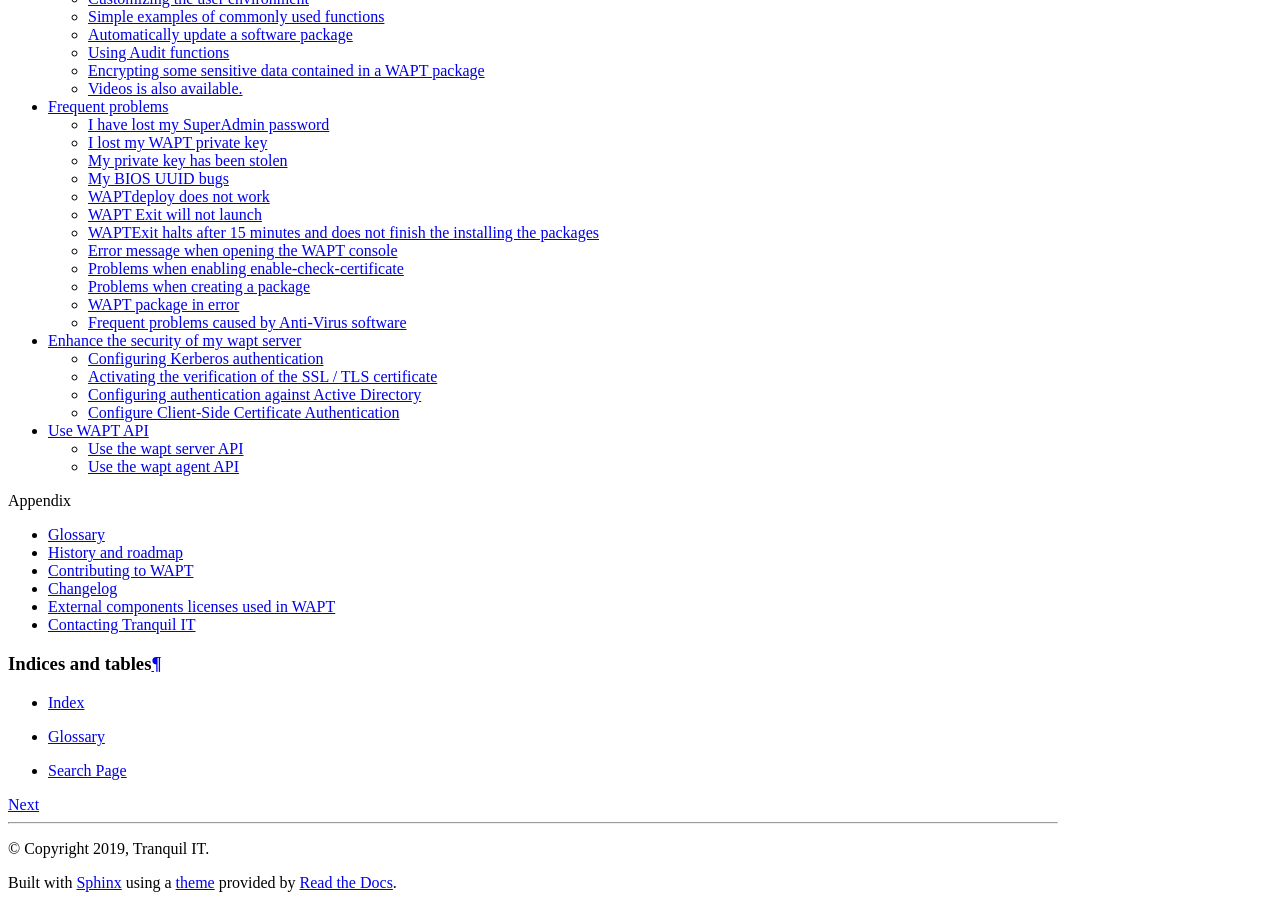
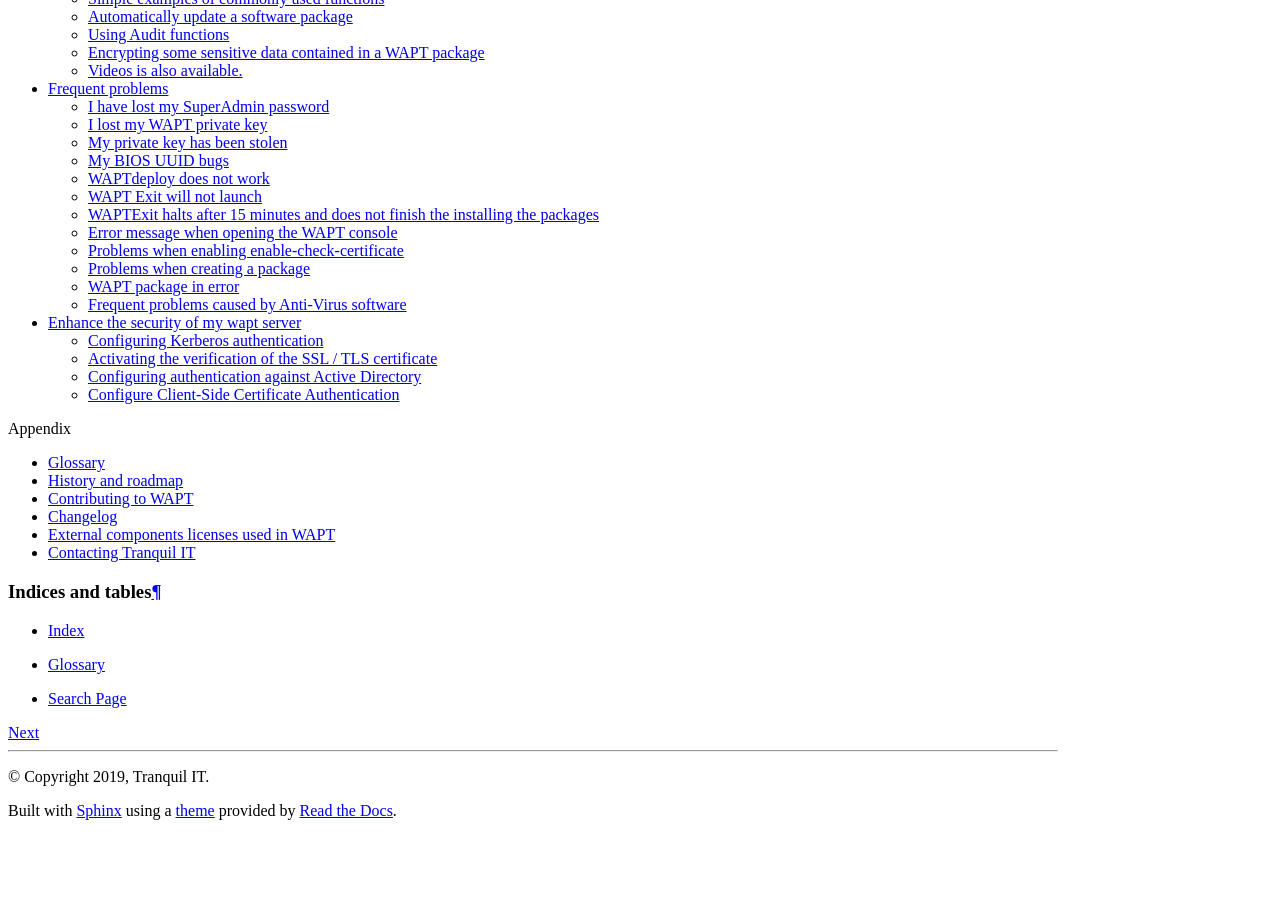
Before and after one commit to tranquilit/WAPT-Documentation, a Sphinx documentation site: the page built from source/index.rst, in a window 1280 px wide and 900 px high, scrolled down 3452 px. Built offline with Sphinx 7.4.7 and the Read the Docs theme 2.0.0, drawn with Linux system fonts in a browser that asks for light colours; after the commit the page ends 4280 px from its top, so only the background shows below that.

Commit message:
removed wapt-api from toctree as it is a WIP

```diff
--- a/source/index.rst
+++ b/source/index.rst
@@ -149,7 +149,6 @@
   wapt-create-packages/index.rst
   wapt-common-problems/index.rst
   security/secure-my-wapt-server.rst
-  wapt-api/index.rst
 
 .. toctree::
   :maxdepth: 1
```
